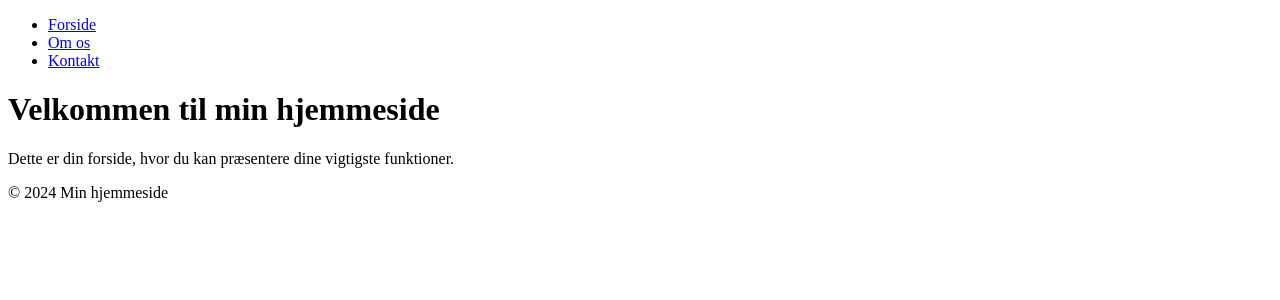
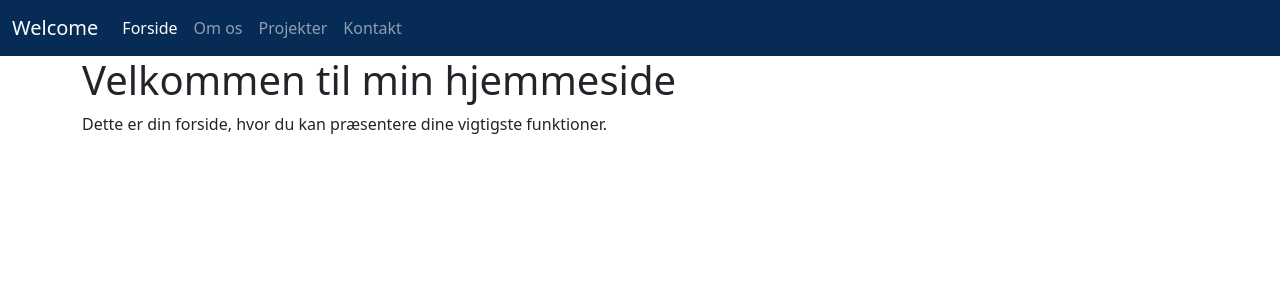
Before and after one commit to Krusovice/personalWebpage, a Django app: page / in a window 1280 px wide. Shown: the top 300 px of the page. Run offline with Django 4.2, Linux system fonts and the light colour scheme.

Commit message:
random changes

```diff
--- a/frontpage/templates/base.html
+++ b/frontpage/templates/base.html
@@ -1,27 +1,44 @@
 <!DOCTYPE html>
-<html lang="en">
+<html lang="da">
 <head>
     <meta charset="UTF-8">
     <meta name="viewport" content="width=device-width, initial-scale=1.0">
-    <title>{% block title %}Min hjemmeside{% endblock %}</title>
+    <title>Min Django Hjemmeside</title>
+    <!-- Bootstrap CSS -->
+    <link href="https://cdn.jsdelivr.net/npm/bootstrap@5.3.0-alpha1/dist/css/bootstrap.min.css" rel="stylesheet">
 </head>
 <body>
-    <header>
-        <nav>
-            <ul>
-                <li><a href="{% url 'home' %}">Forside</a></li>
-                <li><a href="#">Om os</a></li>
-                <li><a href="#">Kontakt</a></li>
-            </ul>
-        </nav>
-    </header>
-    <main>
+    <nav class="navbar navbar-expand-lg navbar-dark" style="background-color: #062b55;">
+        <div class="container-fluid">
+            <a class="navbar-brand" href="#">Welcome</a>
+            <button class="navbar-toggler" type="button" data-bs-toggle="collapse" data-bs-target="#navbarNav" aria-controls="navbarNav" aria-expanded="false" aria-label="Toggle navigation">
+                <span class="navbar-toggler-icon"></span>
+            </button>
+            <div class="collapse navbar-collapse" id="navbarNav">
+                <ul class="navbar-nav">
+                    <li class="nav-item">
+                        <a class="nav-link active" aria-current="page" href="/">Forside</a>
+                    </li>
+                    <li class="nav-item">
+                        <a class="nav-link" href="/om-os/">Om os</a>
+                    </li>
+                    <li class="nav-item">
+                        <a class="nav-link" href="/om-os/">Projekter</a>
+                    </li>
+                    <li class="nav-item">
+                        <a class="nav-link" href="/kontakt/">Kontakt</a>
+                    </li>
+                </ul>
+            </div>
+        </div>
+    </nav>
+
+    <div class="container">
         {% block content %}
-        <!-- Indhold kommer her -->
         {% endblock %}
-    </main>
-    <footer>
-        <p>© 2024 Min hjemmeside</p>
-    </footer>
+    </div>
+
+    <!-- Bootstrap JS -->
+    <script src="https://cdn.jsdelivr.net/npm/bootstrap@5.3.0-alpha1/dist/js/bootstrap.bundle.min.js"></script>
 </body>
 </html>
```
Also changed, not shown: app.yaml (added, +7 -0 lines), personalWebpage/settings.py (+5 -3 lines), requirements.txt (added, +16 -0 lines), 1 other file.
